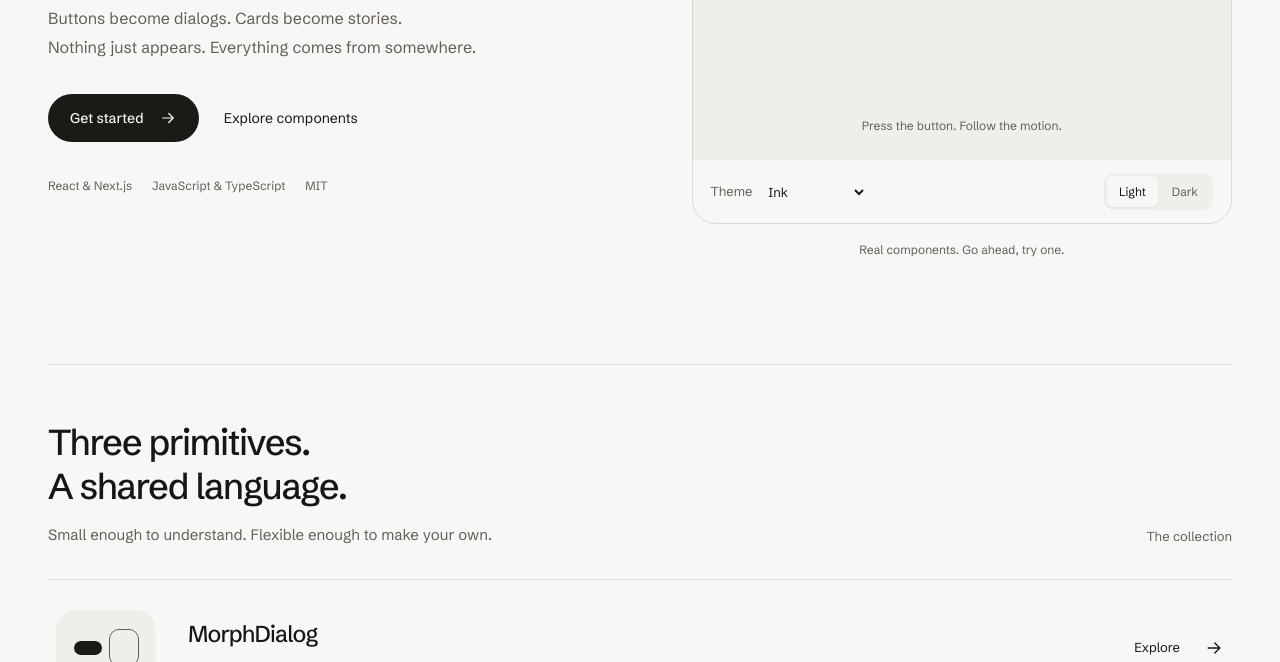
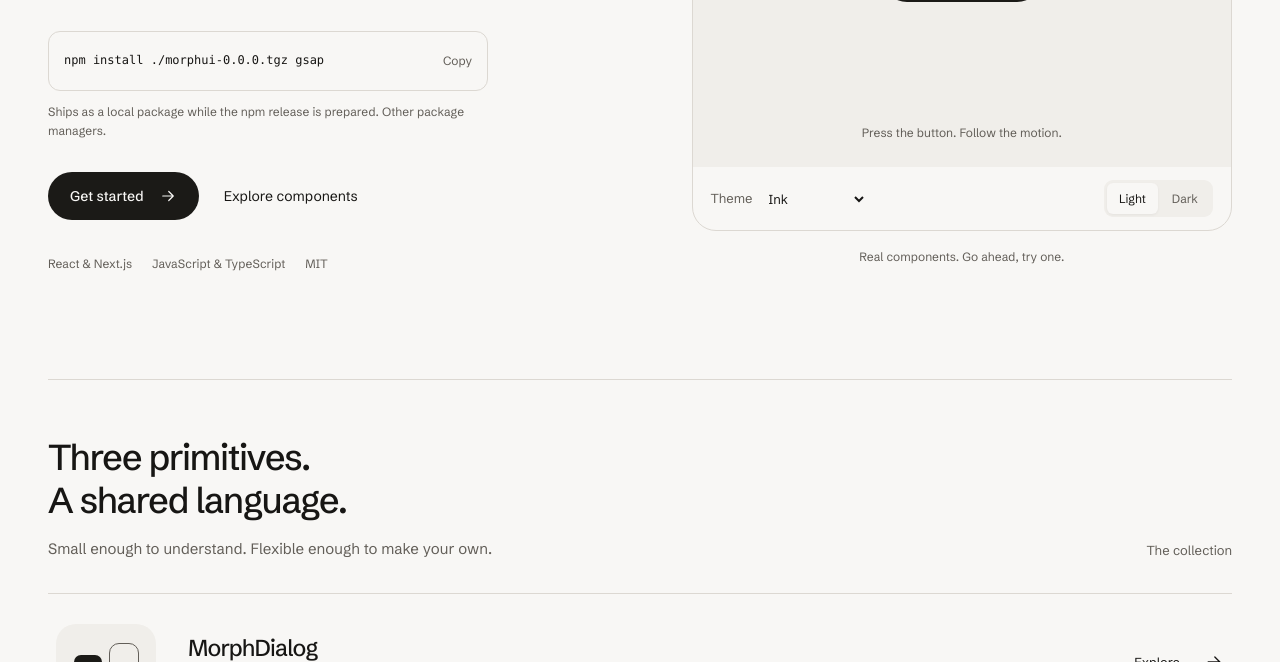
Before and after one commit to lestradavaz/morphui, an Astro site in the folder apps/docs/: page / in a window 1280 px wide. Shown: the part 438-1100 px from the top of the page. Built offline with nearby package versions, Linux system fonts and the light colour scheme; Astro itself is replaced by a stand-in of ours.

Commit message:
feat: put the install command in the hero, and document closing
The hero had no install command, which is the one thing a developer arrives
looking for. It is the same component the installation page uses, in a compact
form that drops the package-manager toolbar, so there is one source for the
command rather than two that drift.

The package README gained a quick start for each primitive, a props table, and
the section it was missing entirely: how to close a panel. MorphUI ships no
close button of its own, so without MorphClose documented there was no way to
find out how to make one.

```diff
--- a/apps/docs/src/components/docs/InstallCommand.tsx
+++ b/apps/docs/src/components/docs/InstallCommand.tsx
@@ -1,13 +1,20 @@
 import { useState } from 'react';
 import { release } from '@/core/data/catalog';
 const managers = ['npm', 'pnpm', 'yarn', 'bun'] as const;
-export default function InstallCommand() {
+
+/**
+ * `compact` drops the toolbar so the command can sit in the hero, where the
+ * first thing a developer looks for is the line they can paste. The manager
+ * choice stays on the installation page.
+ */
+export default function InstallCommand({ compact = false }: { compact?: boolean } = {}) {
   const [manager, setManager] = useState<typeof managers[number]>('npm');
   const [status, setStatus] = useState('');
   const command = `${manager} ${manager === 'npm' ? 'install' : 'add'} ./${release.filename} gsap`;
-  return <div className="install-command">
-    <div className="install-toolbar"><div className="segmented" aria-label="Package manager">{managers.map(m => <button type="button" key={m} aria-pressed={manager === m} onClick={() => {setManager(m);setStatus('');}}>{m}</button>)}</div><span>Local package</span></div>
-    <div className="install-code"><code>{command}</code><button type="button" className="copy-button" onClick={async () => { try { await navigator.clipboard.writeText(command); setStatus('Copied'); } catch { setStatus('Select the command to copy'); } }}>Copy</button></div>
+  const copy = async () => { try { await navigator.clipboard.writeText(command); setStatus('Copied'); } catch { setStatus('Select the command to copy'); } };
+  return <div className={`install-command${compact ? ' is-compact' : ''}`}>
+    {!compact && <div className="install-toolbar"><div className="segmented" aria-label="Package manager">{managers.map(m => <button type="button" key={m} aria-pressed={manager === m} onClick={() => {setManager(m);setStatus('');}}>{m}</button>)}</div><span>Local package</span></div>}
+    <div className="install-code"><code>{command}</code><button type="button" className="copy-button" onClick={copy}>Copy</button></div>
     <span className="sr-only" role="status">{status}</span>
     {status && <small className="copy-feedback">{status}</small>}
   </div>;
--- a/apps/docs/src/pages/index.astro
+++ b/apps/docs/src/pages/index.astro
@@ -2,12 +2,13 @@
 import BaseLayout from '@/layouts/BaseLayout.astro';
 import Preview from '@/components/demos/Preview';
 import Icon from '@/components/ui/Icon.astro';
+import InstallCommand from '@/components/docs/InstallCommand';
 import { components, release } from '@/core/data/catalog';
 ---
 <BaseLayout>
   <main id="main" class="home-main">
     <section class="hero">
-      <div class="hero-copy"><p class="intro-label">A small library of considered motion.</p><h1>Interfaces that<br/>stay <span>connected.</span></h1><p class="hero-description">Buttons become dialogs. Cards become stories.<br class="desktop-break"/> Nothing just appears. Everything comes from somewhere.</p><div class="hero-actions"><a class="button-primary" href="/docs/installation">Get started <Icon name="arrow" size={18}/></a><a class="text-link" href="#components">Explore components</a></div><div class="hero-meta"><span>React & Next.js</span><span>JavaScript & TypeScript</span><a href="/license.txt">MIT</a></div></div>
+      <div class="hero-copy"><p class="intro-label">A small library of considered motion.</p><h1>Interfaces that<br/>stay <span>connected.</span></h1><p class="hero-description">Buttons become dialogs. Cards become stories.<br class="desktop-break"/> Nothing just appears. Everything comes from somewhere.</p><div class="hero-install"><InstallCommand client:load compact/><p class="hero-install-note">Ships as a local package while the npm release is prepared. <a href="/docs/installation">Other package managers</a>.</p></div><div class="hero-actions"><a class="button-primary" href="/docs/installation">Get started <Icon name="arrow" size={18}/></a><a class="text-link" href="#components">Explore components</a></div><div class="hero-meta"><span>React & Next.js</span><span>JavaScript & TypeScript</span><a href="/license.txt">MIT</a></div></div>
       <div class="hero-demo"><Preview client:load showcase/><p class="demo-caption">Real components. Go ahead, try one.</p></div>
     </section>
     <section class="collection" id="components"><div class="section-heading"><div><h2>Three primitives.<br/>A shared language.</h2><p>Small enough to understand. Flexible enough to make your own.</p></div><span class="section-count">The collection</span></div>
--- a/apps/docs/src/styles/global.css
+++ b/apps/docs/src/styles/global.css
@@ -55,6 +55,13 @@ select option {color:var(--morph-text);background:var(--morph-bg);}
 .text-link {display:inline-flex;gap:12px;align-items:center;font-size:14px;text-underline-offset:5px;}
 .text-link:hover {text-decoration:underline;}
 .hero-meta {display:flex;flex-wrap:wrap;gap:20px;font-size:12px;color:var(--morph-muted);margin-top:34px;}
+.hero-install {margin-top:34px;max-width:440px;}
+.hero-install-note {font-size:12px;color:var(--morph-muted);margin-top:11px;line-height:1.6;}
+.hero-install-note a {text-underline-offset:4px;}
+/* The hero shows the line a developer came to paste, so it sits directly under
+   the description and the buttons follow it rather than precede it. */
+.install-command.is-compact .install-code {padding:14px 15px;}
+.install-command.is-compact .install-code code {font-size:12px;}
 .demo-caption {font-size:12px;color:var(--morph-muted);text-align:center;margin-top:16px;}
 .preview {border:1px solid var(--morph-border);border-radius:24px;overflow:hidden;background:var(--morph-bg);}
 .preview-top {min-height:64px;padding:12px 18px;display:flex;align-items:center;justify-content:space-between;gap:12px;font-size:13px;}
@@ -173,7 +180,7 @@ td small {display:block;margin-top:5px;font-size:11px;}
 @media(max-width:950px) { .home-main {padding:0 28px;} .header-inner {padding:0 28px;} .hero {grid-template-columns:1fr;gap:45px;padding:60px 0;} .hero-copy {max-width:650px;} .hero h1 {font-size:60px;} .hero-demo {max-width:640px;width:100%;} .theme-story {gap:32px;grid-template-columns:1fr 1.2fr;} .theme-comparison {grid-template-columns:1fr;} .theme-comparison>div {min-height:150px;} .site-footer {padding:28px;} .desktop-nav {gap:20px;} }
 @media(max-width:720px) {
   .header-inner {height:70px;padding:0 22px;gap:15px;} .wordmark {font-size:22px;} .desktop-nav {display:none;} .header-tools {gap:12px;} .search-trigger {background:transparent;border:0;padding:9px;} .search-trigger span,.search-trigger kbd {display:none;} .site-mode-label select {font-size:12px;width:76px;}
-  .home-main {padding:0 22px;} .hero {padding:52px 0 56px;gap:35px;} .hero h1 {font-size:48px;} .hero-description {font-size:15px;} .hero-actions {gap:20px;} .hero-meta {gap:16px;font-size:11px;} .intro-label {font-size:13px;} .desktop-break {display:none;}
+  .home-main {padding:0 22px;} .hero {padding:52px 0 56px;gap:35px;} .hero h1 {font-size:48px;} .hero-description {font-size:15px;} .hero-actions {gap:20px;} .hero-meta {gap:16px;font-size:11px;} .intro-label {font-size:13px;} .desktop-break {display:none;} .hero-install {margin-top:28px;} .install-command.is-compact .install-code {padding:13px 12px;} .install-command.is-compact .install-code code {font-size:11px;}
   .preview-top {padding:12px;} .preview-controls {padding:12px;} .preview-stage,.preview-showcase .preview-stage {min-height:320px;} .preview-top .segmented button {padding:6px 10px;} .preview-controls .segmented button {padding:6px 9px;} .preview-hint {font-size:11px;}
   .collection {padding-top:34px;} .section-heading h2,.theme-story h2,.start-section h2 {font-size:30px;} .section-count {display:none;} .section-heading p {font-size:14px;} .component-row {grid-template-columns:66px 1fr 18px;gap:18px;padding:24px 0;} .component-glyph {height:64px;border-radius:16px;gap:4px;} .component-row h3 {font-size:20px;} .component-row p {font-size:12px;} .component-row-action {font-size:0;gap:0;} .component-row-action svg {width:18px;} .glyph-dialog span:first-child {width:18px;} .glyph-dialog span:last-child {width:23px;height:32px;}
   .theme-story {grid-template-columns:1fr;padding:52px 0;gap:28px;} .theme-comparison {grid-template-columns:1fr 1fr;} .theme-comparison>div {padding:18px 13px;min-height:205px;} .theme-sample {font-size:11px;padding:15px 11px;} .start-section {align-items:flex-start;flex-direction:column;padding:45px 0 55px;} .start-section .release-note {max-width:none;} .site-footer {padding:25px 22px;gap:16px;flex-wrap:wrap;} .site-footer p {width:calc(100% - 100px);margin:0;font-size:11px;}
```
Also changed, not shown: tests/docs.spec.ts (+13 -0 lines), packages/morphui/README.md.
